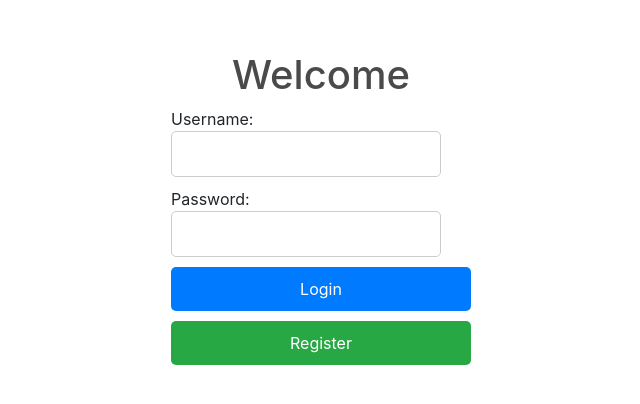
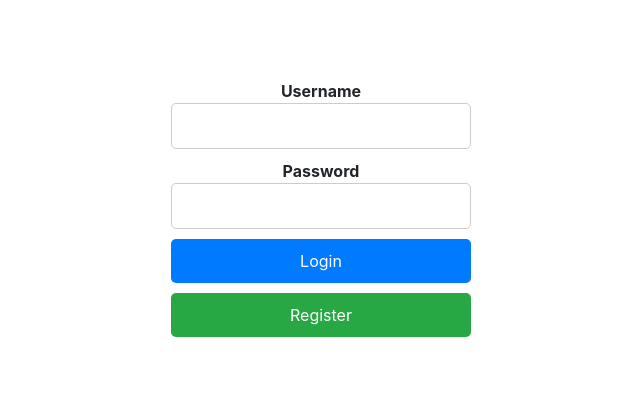
Before and after one commit to Web-Team-Project/Forum-System, a React (Create React App) app in the folder frontend/: page / in a window 1280 px wide. Shown: the part 192-596 px from the top of the page, without its empty margins (319-959 px from the left). Built offline with nearby package versions, Linux system fonts and the light colour scheme.

Commit message:
Adjusted style on login page

```diff
--- a/frontend/src/App.js
+++ b/frontend/src/App.js
@@ -51,15 +51,14 @@ const AuthForm = () => {
 
   return (
     <div style={{ display: "flex", justifyContent: "center", alignItems: "center", height: "100vh", flexDirection: "column" }}>
-      <h1 style={{ color: "#4a4a4a" }}>Welcome</h1>
       <form style={{ display: "flex", flexDirection: "column", width: "300px", gap: "10px" }}>
-        <label>
-          Username:
-          <input type="text" value={username} onChange={handleUsernameChange} style={{ padding: "10px", borderRadius: "5px", border: "1px solid #ccc" }} />
+        <label style={{ textAlign: "center", fontWeight: "bold" }}>
+          Username
+          <input type="text" value={username} onChange={handleUsernameChange} style={{ padding: "10px", borderRadius: "5px", border: "1px solid #ccc", width: "100%" }} />
         </label>
-        <label>
-          Password:
-          <input type="password" value={password} onChange={handlePasswordChange} style={{ padding: "10px", borderRadius: "5px", border: "1px solid #ccc" }} />
+        <label style={{ textAlign: "center", fontWeight: "bold" }}>
+          Password
+          <input type="password" value={password} onChange={handlePasswordChange} style={{ padding: "10px", borderRadius: "5px", border: "1px solid #ccc", width: "100%" }} />
         </label>
         <button type="button" onClick={handleLogin} style={{ padding: "10px", borderRadius: "5px", border: "none", backgroundColor: "#007BFF", color: "white", cursor: "pointer" }}>Login</button>
         <button type="button" onClick={handleRegister} style={{ padding: "10px", borderRadius: "5px", border: "none", backgroundColor: "#28A745", color: "white", cursor: "pointer" }}>Register</button>
```
